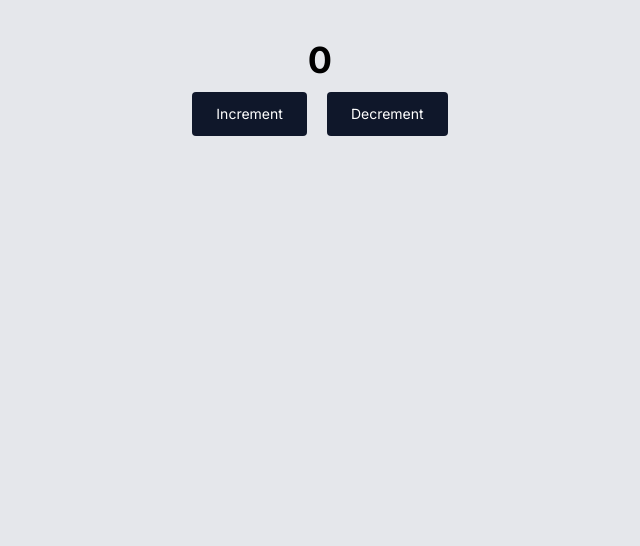
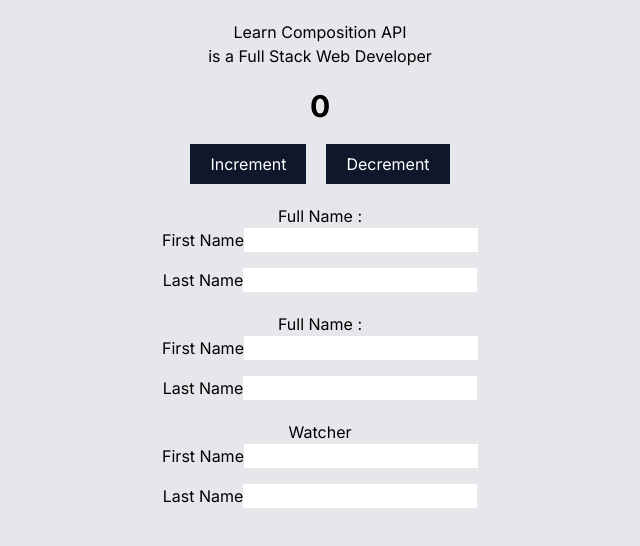
Before and after one commit to Arifulislam5577/learn-vue-js, a Vue app in the folder vue-app/: page / in a window 1280 px wide. Shown: the top 546 px of the page, without its empty margins (320-960 px from the left). Built offline with nearby package versions, Linux system fonts and the light colour scheme.

Commit message:
Compositon api

```diff
--- a/vue-app/src/App.vue
+++ b/vue-app/src/App.vue
@@ -1,12 +1,14 @@
 <template>
-  <Counter />
+  <div class="mx-auto w-1/2 container py-5 text-center flex justify-center">
+    <CompositionAPI />
+  </div>
 </template>
 
 <script>
-import Counter from "./components/Counter.vue";
+import CompositionAPI from "./components/CompositionAPI.vue";
 export default {
   components: {
-    Counter,
+    CompositionAPI,
   },
 
   data() {
--- /dev/null
+++ b/vue-app/src/components/CompositionAPI.vue
@@ -0,0 +1,136 @@
+<template>
+  <div>
+    <h2>Learn {{ topic }}</h2>
+
+    <div>
+      <h2>{{ firstName }} {{ lastName }} is a {{ position }}</h2>
+    </div>
+
+    <div class="my-5 flex flex-col items-center">
+      <h2 class="text-3xl text-center font-bold mb-5">{{ count }}</h2>
+
+      <div class="flex gap-5">
+        <button @click="Increment" class="px-5 py-2 bg-slate-900 text-white">
+          Increment
+        </button>
+        <button @click="decrement" class="px-5 py-2 bg-slate-900 text-white">
+          Decrement
+        </button>
+      </div>
+    </div>
+
+    <div class="my-5">
+      <h2>Full Name : {{ fullName }}</h2>
+      <form>
+        <div class="mb-4">
+          <label for="">First Name</label>
+          <input type="text" v-model="firstName" />
+        </div>
+
+        <div class="mb-4">
+          <label for="">Last Name</label>
+          <input type="text" v-model="lastName" />
+        </div>
+      </form>
+    </div>
+
+    <div class="my-5">
+      <h2>Full Name : {{ refullName }}</h2>
+      <form>
+        <div class="mb-4">
+          <label for="">First Name</label>
+          <input type="text" v-model="refirstName" />
+        </div>
+
+        <div class="mb-4">
+          <label for="">Last Name</label>
+          <input type="text" v-model="relastName" />
+        </div>
+      </form>
+    </div>
+    <div class="my-5">
+      <h2>Watcher</h2>
+      <form>
+        <div class="mb-4">
+          <label for="">First Name</label>
+          <input type="text" v-model="fName" />
+        </div>
+
+        <div class="mb-4">
+          <label for="">Last Name</label>
+          <input type="text" v-model="lName" />
+        </div>
+      </form>
+    </div>
+  </div>
+</template>
+
+<script>
+import { ref, reactive, toRefs, computed, watch } from "vue";
+export default {
+  name: "CompositionAPI",
+  setup() {
+    const topic = ref("Composition API");
+    const count = ref(0);
+    const firstName = ref("");
+    const lastName = ref("");
+    const fName = ref("");
+    const lName = ref("");
+
+    const fullName = computed(function () {
+      return `${firstName.value} ${lastName.value}`;
+    });
+
+    const state = reactive({
+      firstName: "Ariful",
+      lastName: "Islam",
+      position: "Full Stack Web Developer",
+    });
+
+    const refullName = computed(function () {
+      return `${reState.refirstName} ${reState.relastName}`;
+    });
+
+    const reState = reactive({
+      refirstName: "",
+      relastName: "",
+    });
+
+    function Increment() {
+      this.count += 1;
+    }
+
+    function decrement() {
+      this.count -= 1;
+    }
+
+    setTimeout(() => {
+      state.firstName = "Shariful";
+    }, 2000);
+
+    watch([fName, lName], (newValues, oldValues) => {
+      console.log("First Name New Value", newValues[0]);
+      console.log("First Name Old Value", oldValues[0]);
+      console.log("Last Name New Value", newValues[1]);
+      console.log("Last Name Old Value", oldValues[1]);
+    });
+
+    return {
+      topic,
+      count,
+      Increment,
+      decrement,
+      ...toRefs(state),
+      ...toRefs(reState),
+      refullName,
+      firstName,
+      lastName,
+      fName,
+      lName,
+      fullName,
+    };
+  },
+};
+</script>
+
+<style scoped></style>
```
